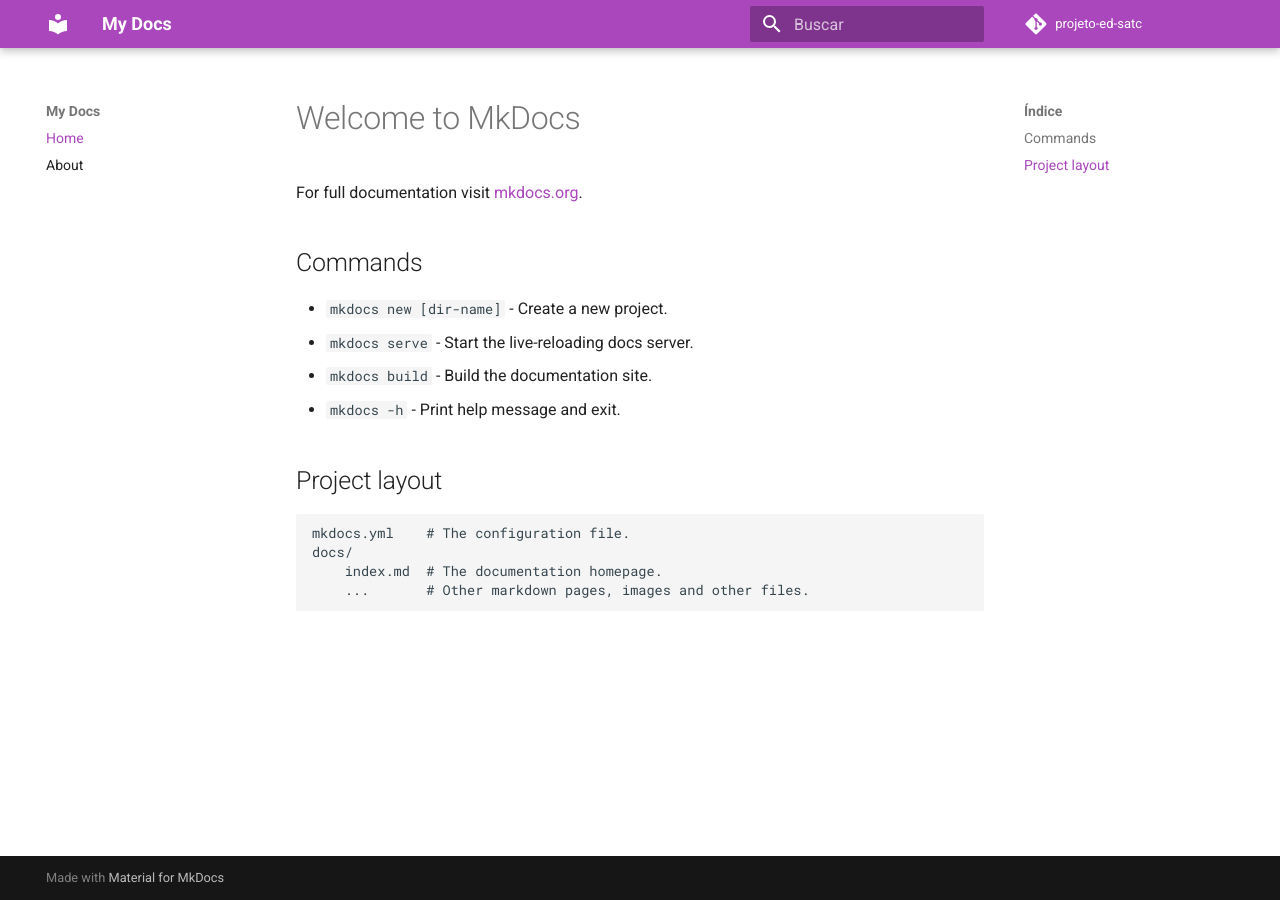
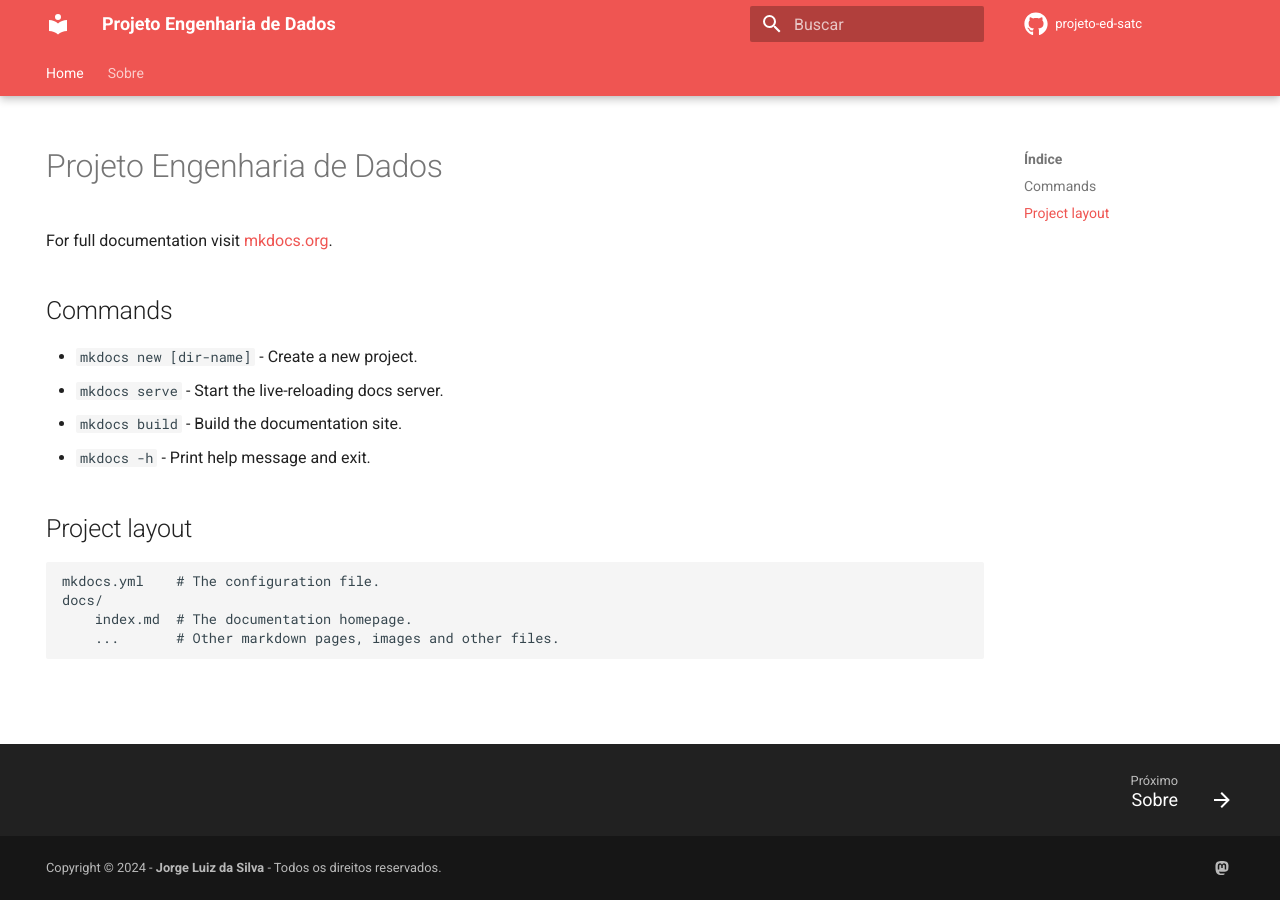
Before and after one commit to jlsilva01/projeto-ed-satc, an MkDocs documentation site: the page built from docs/index.md, in a window 1280 px wide. Built offline with MkDocs 1.6.1 and Material for MkDocs 9.7.7, drawn with Linux system fonts in a browser that asks for light colours; comment, search, counter and statistics services are not loaded.

```diff
--- a/docs/index.md
+++ b/docs/index.md
@@ -1,4 +1,9 @@
-# Welcome to MkDocs
+---
+hide:
+  - navigation
+---
+
+# Projeto Engenharia de Dados
 
 For full documentation visit [mkdocs.org](https://www.mkdocs.org).
 
--- a/mkdocs.yml
+++ b/mkdocs.yml
@@ -1,4 +1,4 @@
-site_name: My Docs
+site_name: Projeto Engenharia de Dados
 site_description: Site do projeto de Engenharia de Dados da SATC
 site_author: Jorge Luiz da Silva
 site_url: https://jlsilva01.github.io/projeto-ed-satc
@@ -14,13 +14,41 @@ docs_dir: docs
 
 nav:
   - Home: index.md
-  - About: about.md
+  - Sobre: sobre.md
 
 theme:
   name: material
   palette:
-    primary: purple
+    primary: red
   language: pt
+  features:
+    - navigation.footer
+    - navigation.tabs
+    - navigation.tabs.sticky
+    - navigation.path
+    #- navigation.paging
+    #- navigation.expand
+    - navigation.top
+    #- navigation.sidebar
+    - navigation.next-prev
+    #- navigation.toc
+    #- navigation.scrollspy
+    - search
+  icon:
+    repo: fontawesome/brands/github
+
+hide:
+  - search
+  - navigation
+  - toc
+
+extra:
+  social:
+    - icon: fontawesome/brands/mastodon
+      link: https://jl2tech.com
+  generator: false
+
+copyright: Copyright &copy; 2024 - <a href="https://jl2tech.com" target="_blank"><b>Jorge Luiz da Silva</b></a> - Todos os direitos reservados.
 
 extra_css:
   - stylesheets/extra.css
```
Also changed, not shown: docs/sobre.md (+7 -0 lines).
